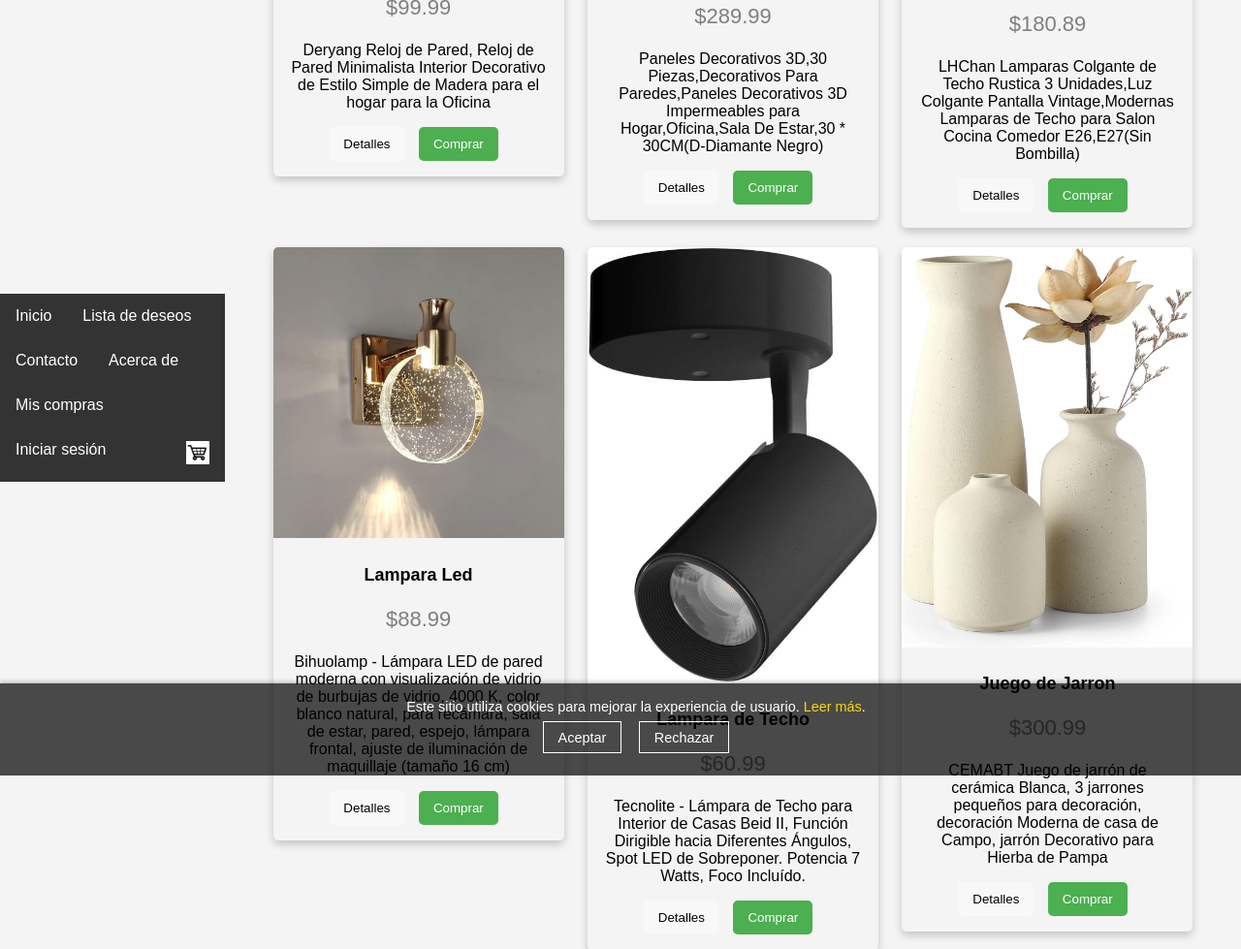
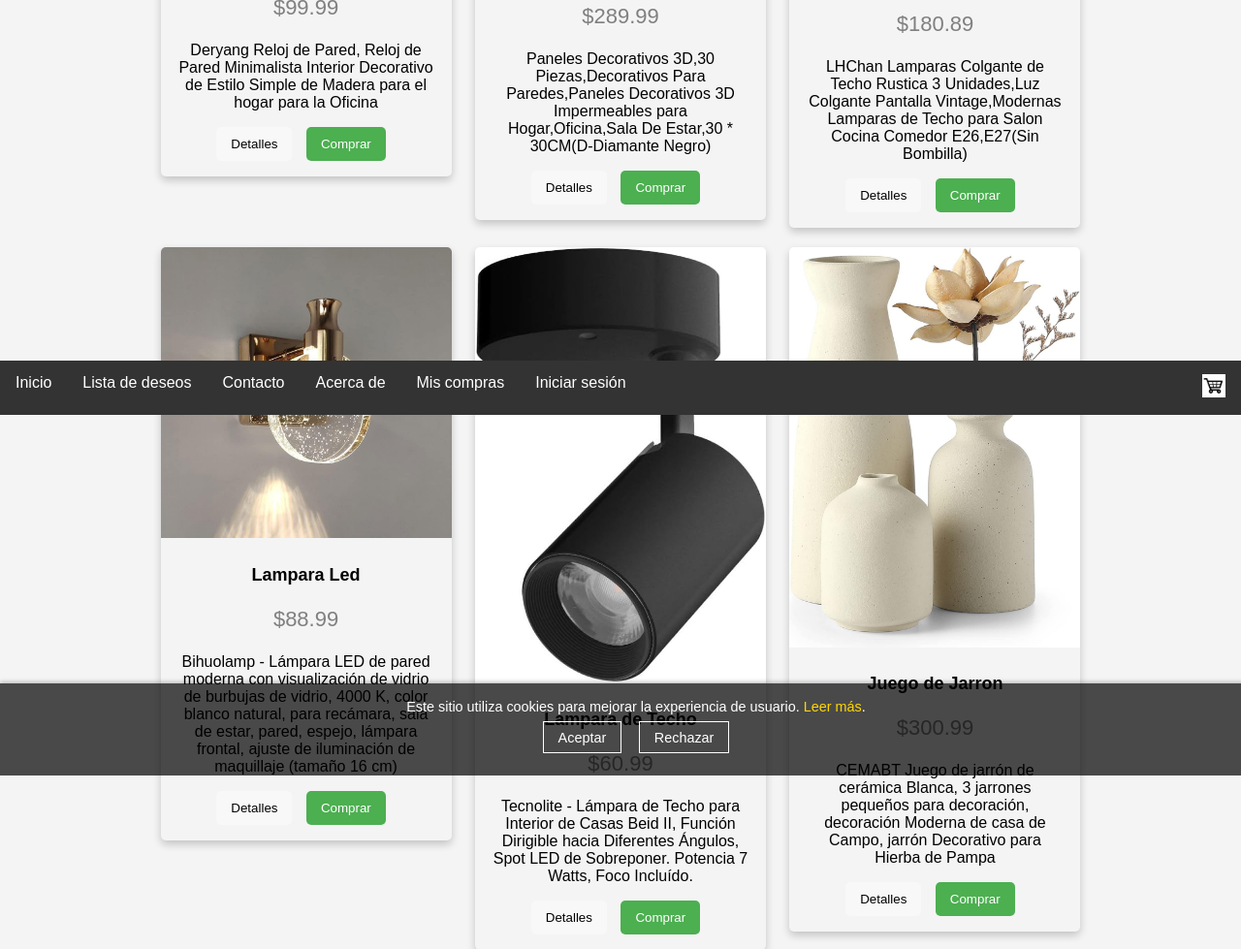
Before and after one commit to IvanVic07/espaciosonado.github.io, a PHP site: page / in a window 1280 px wide. Shown: the top 979 px of the page at 97% size. Run offline with PHP 8.4, Linux system fonts and the light colour scheme.

Commit message:
Navegacion

```diff
--- a/css/estilos.css
+++ b/css/estilos.css
@@ -1,10 +1,12 @@
 /* Estilos básicos para la barra de menú */
 .menu-bar {
-    list-style-type: none;
+    list-style: none;
+    background-color: #333;
+    overflow: hidden;
     margin: 0;
     padding: 0;
-    overflow: hidden;
-    background-color: #333;
+    position: fixed; /* Fijar la barra en la parte superior */
+    width: 100%; /* Ancho completo */
 }
 
 .menu-bar li {
--- a/index.html
+++ b/index.html
@@ -24,8 +24,7 @@
         </div>
       </div>
 
-
-<!-- Barra de menú -->
+<!-- Barra de menú en la parte superior -->
 <ul class="menu-bar">
     <li><a href="index.html">Inicio</a></li>
     <li><a href="">Lista de deseos</a></li>
@@ -36,6 +35,7 @@
     <!-- Elemento del carrito con imagen y alineado a la derecha -->
     <li class="cart-item"><a href="carrito.php"><img src="imagenes/carrito.jfif" alt="Carrito" style="height:24px;"></a></li>
 </ul>
+
 
 
 <!-- Contenedor de las cards de productos -->
```
